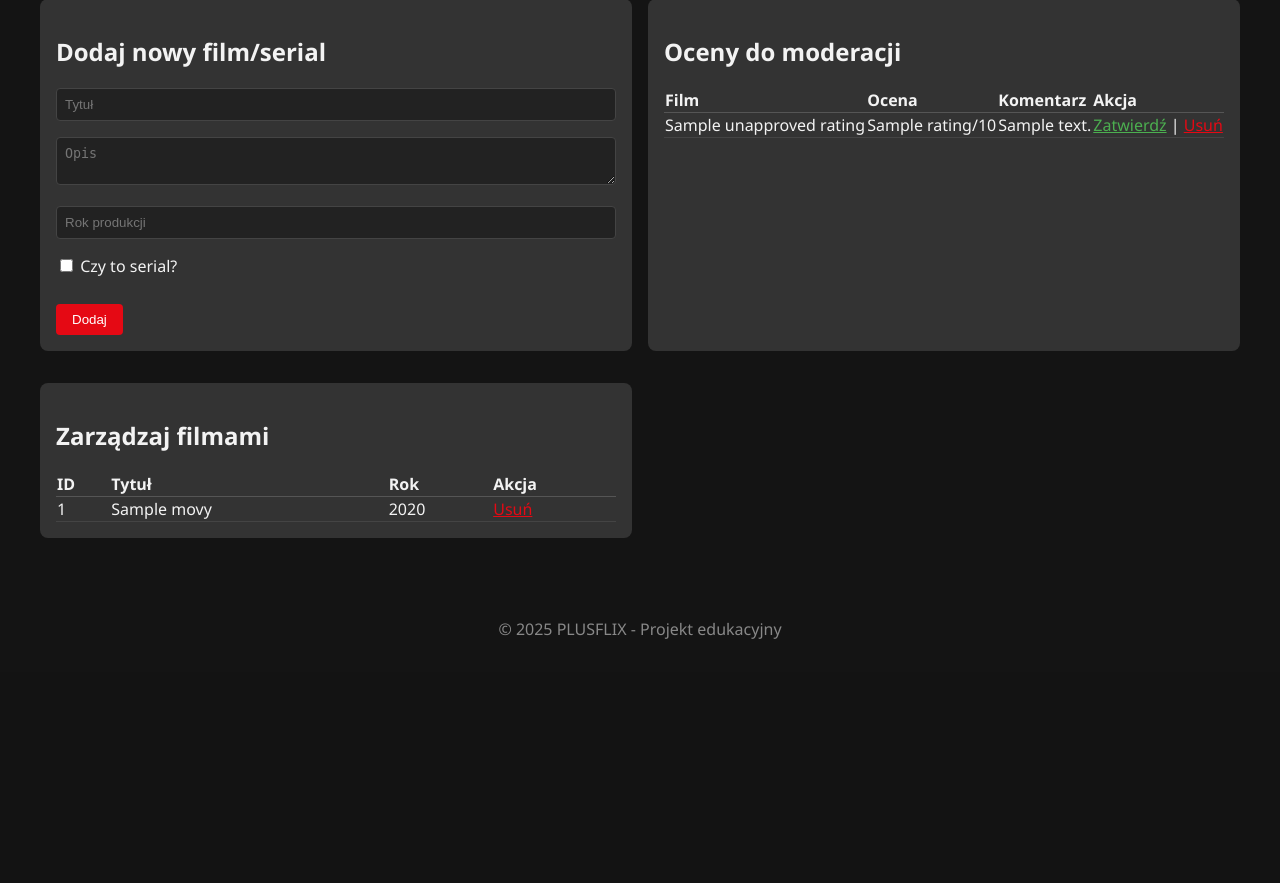
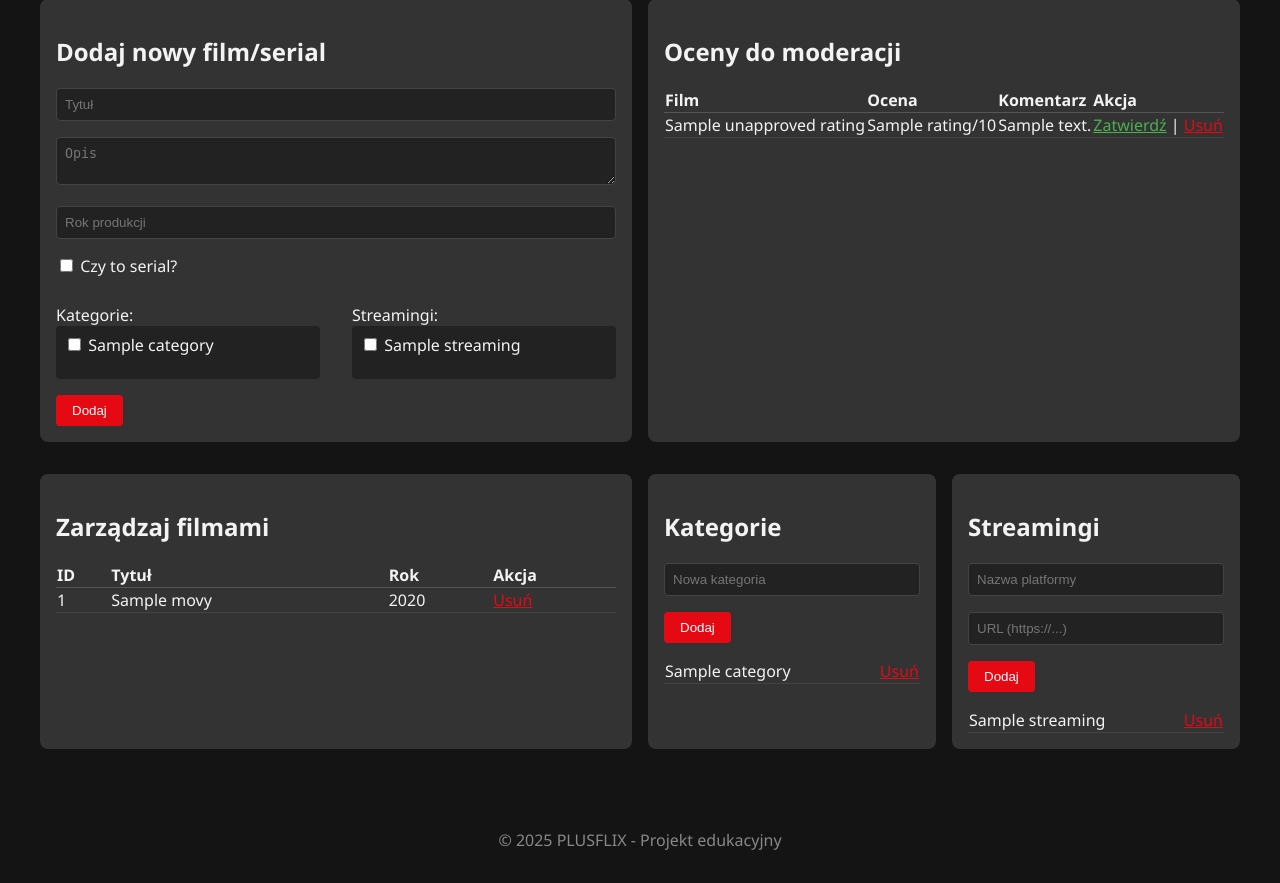
Before and after one commit to wj40030/AI1-PROJEKT, a PHP site: template app/Views/admin/dashboard.php in a window 1280 px wide. Shown: the part 218-1101 px from the top of the page. Before the commit the page ends 857 px from the top, so only its background shows below. Run offline with PHP 8.4, Linux system fonts and the light colour scheme; the template is opened without the code that fills it: most values are stand-ins (such as "Sample title", 1, 10 or a date in 2020); some libraries are stand-ins or nearby versions.

Commit message:
Add category and streaming management features to admin panel, enhance movie handling with support for related categories and streaming platforms.

```diff
--- a/app/Views/admin/dashboard.php
+++ b/app/Views/admin/dashboard.php
@@ -16,6 +16,30 @@
             <label style="display: block; margin-bottom: 1rem;">
                 <input type="checkbox" name="is_series" style="width: auto;"> Czy to serial?
             </label>
+
+            <div style="display: flex; gap: 2rem; margin-bottom: 1rem;">
+                <div style="flex: 1;">
+                    <label>Kategorie:</label>
+                    <div style="max-height: 150px; overflow-y: auto; background: #222; padding: 0.5rem; border-radius: 4px;">
+                        <?php foreach($data['categories'] as $category): ?>
+                            <label style="display: block; margin-bottom: 0.3rem;">
+                                <input type="checkbox" name="categories[]" value="<?php echo $category->id; ?>" style="width: auto;"> <?php echo $category->name; ?>
+                            </label>
+                        <?php endforeach; ?>
+                    </div>
+                </div>
+                <div style="flex: 1;">
+                    <label>Streamingi:</label>
+                    <div style="max-height: 150px; overflow-y: auto; background: #222; padding: 0.5rem; border-radius: 4px;">
+                        <?php foreach($data['streamings'] as $streaming): ?>
+                            <label style="display: block; margin-bottom: 0.3rem;">
+                                <input type="checkbox" name="streamings[]" value="<?php echo $streaming->id; ?>" style="width: auto;"> <?php echo $streaming->name; ?>
+                            </label>
+                        <?php endforeach; ?>
+                    </div>
+                </div>
+            </div>
+
             <button type="submit" class="btn">Dodaj</button>
         </form>
     </div>
@@ -78,6 +102,45 @@
             </tbody>
         </table>
     </div>
+
+    <!-- Zarządzanie Kategoriami -->
+    <div class="card">
+        <h2>Kategorie</h2>
+        <form action="<?php echo URLROOT; ?>/admin/add_category" method="POST" style="margin-bottom: 1rem;">
+            <input type="text" name="name" placeholder="Nowa kategoria" required>
+            <button type="submit" class="btn">Dodaj</button>
+        </form>
+        <table style="width: 100%; border-collapse: collapse;">
+            <?php foreach($data['categories'] as $category): ?>
+                <tr style="border-bottom: 1px solid #444;">
+                    <td><?php echo $category->name; ?></td>
+                    <td style="text-align: right;">
+                        <a href="<?php echo URLROOT . '/admin/delete_category/' . $category->id; ?>" style="color: #e50914;" onclick="return confirm('Usunąć kategorię?')">Usuń</a>
+                    </td>
+                </tr>
+            <?php endforeach; ?>
+        </table>
+    </div>
+
+    <!-- Zarządzanie Streamingami -->
+    <div class="card">
+        <h2>Streamingi</h2>
+        <form action="<?php echo URLROOT; ?>/admin/add_streaming" method="POST" style="margin-bottom: 1rem;">
+            <input type="text" name="name" placeholder="Nazwa platformy" required>
+            <input type="url" name="url" placeholder="URL (https://...)" required>
+            <button type="submit" class="btn">Dodaj</button>
+        </form>
+        <table style="width: 100%; border-collapse: collapse;">
+            <?php foreach($data['streamings'] as $streaming): ?>
+                <tr style="border-bottom: 1px solid #444;">
+                    <td><?php echo $streaming->name; ?></td>
+                    <td style="text-align: right;">
+                        <a href="<?php echo URLROOT . '/admin/delete_streaming/' . $streaming->id; ?>" style="color: #e50914;" onclick="return confirm('Usunąć streaming?')">Usuń</a>
+                    </td>
+                </tr>
+            <?php endforeach; ?>
+        </table>
+    </div>
 </div>
 
 <?php require APPROOT . '/app/Views/inc/footer.php'; ?>
```
Also changed, not shown: app/Controllers/Admin.php (+38 -1 lines), app/Models/Category.php (+12 -0 lines), app/Models/Movie.php (+35 -1 lines), app/Models/Streaming.php (+13 -0 lines).
